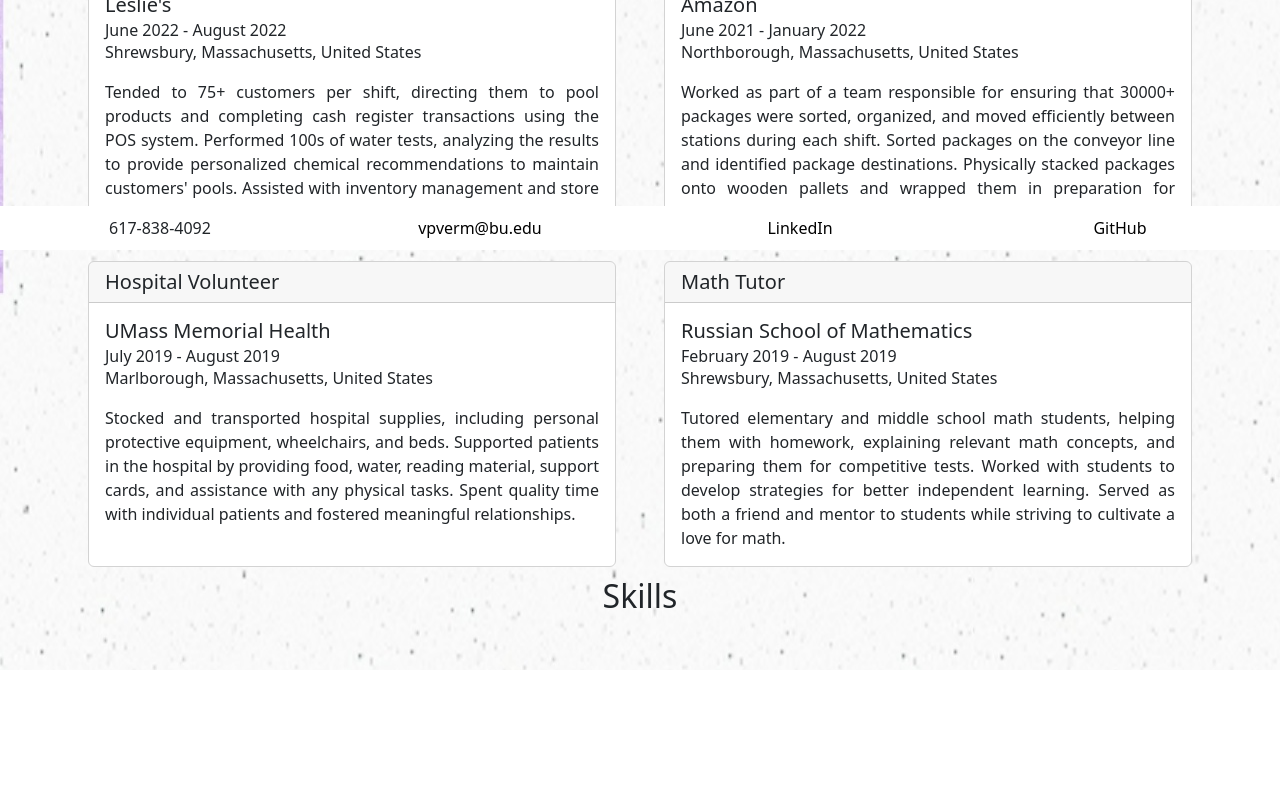
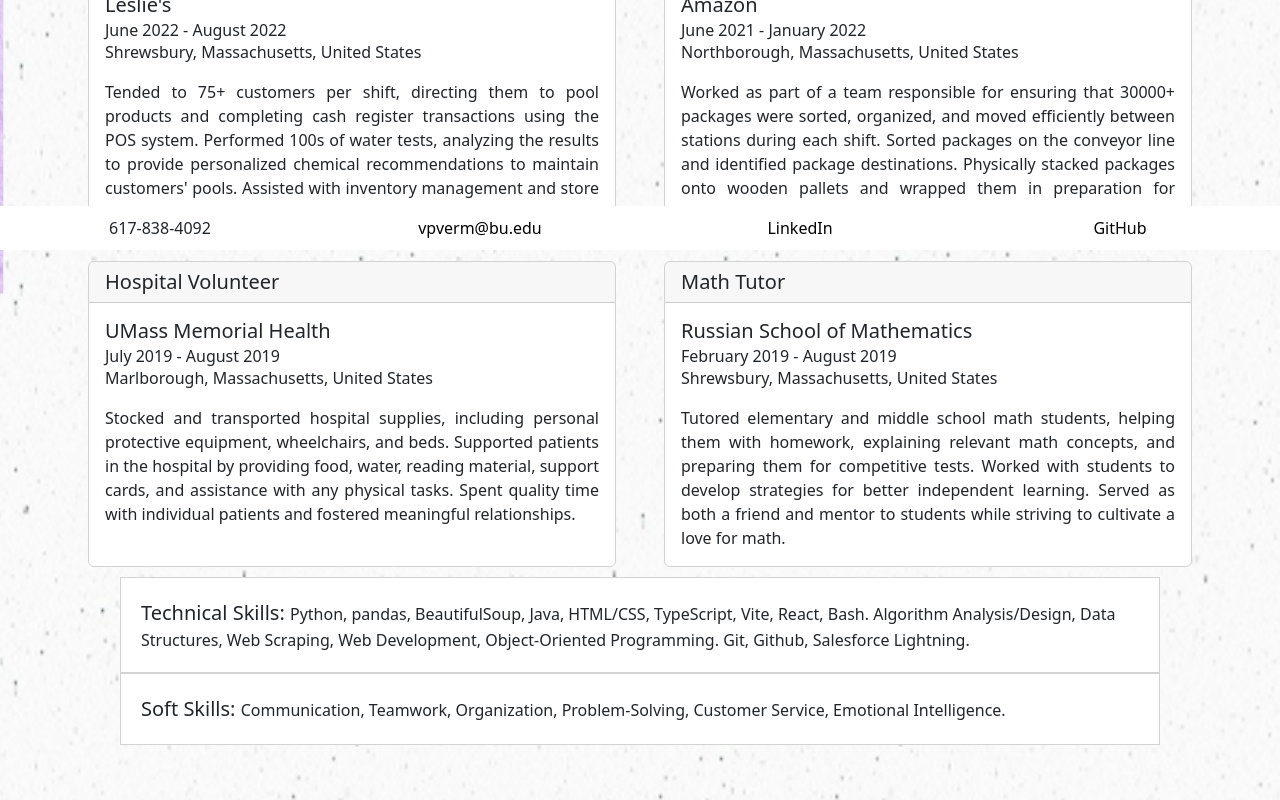
Before and after one commit to victorverma3/Portfolio, a React (Vite) app: page /experience in a window 1280 px wide. Shown: the part 550-1350 px from the top of the page. Before the commit the page ends 1220 px from the top, so only its background shows below. Built offline with nearby package versions, Linux system fonts and the light colour scheme.

Commit message:
working on skills section

```diff
--- a/src/pages/experience/Experience.css
+++ b/src/pages/experience/Experience.css
@@ -3,3 +3,22 @@
     min-height: 81vh;
     margin: 25px auto 55px auto;
 }
+
+.skillsList {
+    width: 65rem;
+    margin: auto;
+    padding: 20px;
+    text-align: start;
+    background-color: white;
+    border: 1px solid lightgrey;
+}
+
+.skillsTitle {
+    font-size: 20px;
+}
+
+@media screen and (max-width: 1172px) {
+    .skillsList {
+        width: 30rem;
+    }
+}
--- a/src/pages/experience/Experience.tsx
+++ b/src/pages/experience/Experience.tsx
@@ -59,7 +59,18 @@ const Experiences = () => {
       <div className="experienceContent">
         <h1 className="pageTitle">Experience</h1>
         <ExpCards cards={expCards} />
-        <h2 className="pageSubtitle">Skills</h2>
+        <p className="skillsList">
+          <span className="skillsTitle">Technical Skills: </span>Python, pandas,
+          BeautifulSoup, Java, HTML/CSS, TypeScript, Vite, React, Bash.
+          Algorithm Analysis/Design, Data Structures, Web Scraping, Web
+          Development, Object-Oriented Programming. Git, Github, Salesforce
+          Lightning.
+        </p>
+        <p className="skillsList">
+          <span className="skillsTitle">Soft Skills: </span>Communication,
+          Teamwork, Organization, Problem-Solving, Customer Service, Emotional
+          Intelligence.
+        </p>
       </div>
       <div className="bottom">
         <Footer />
```
